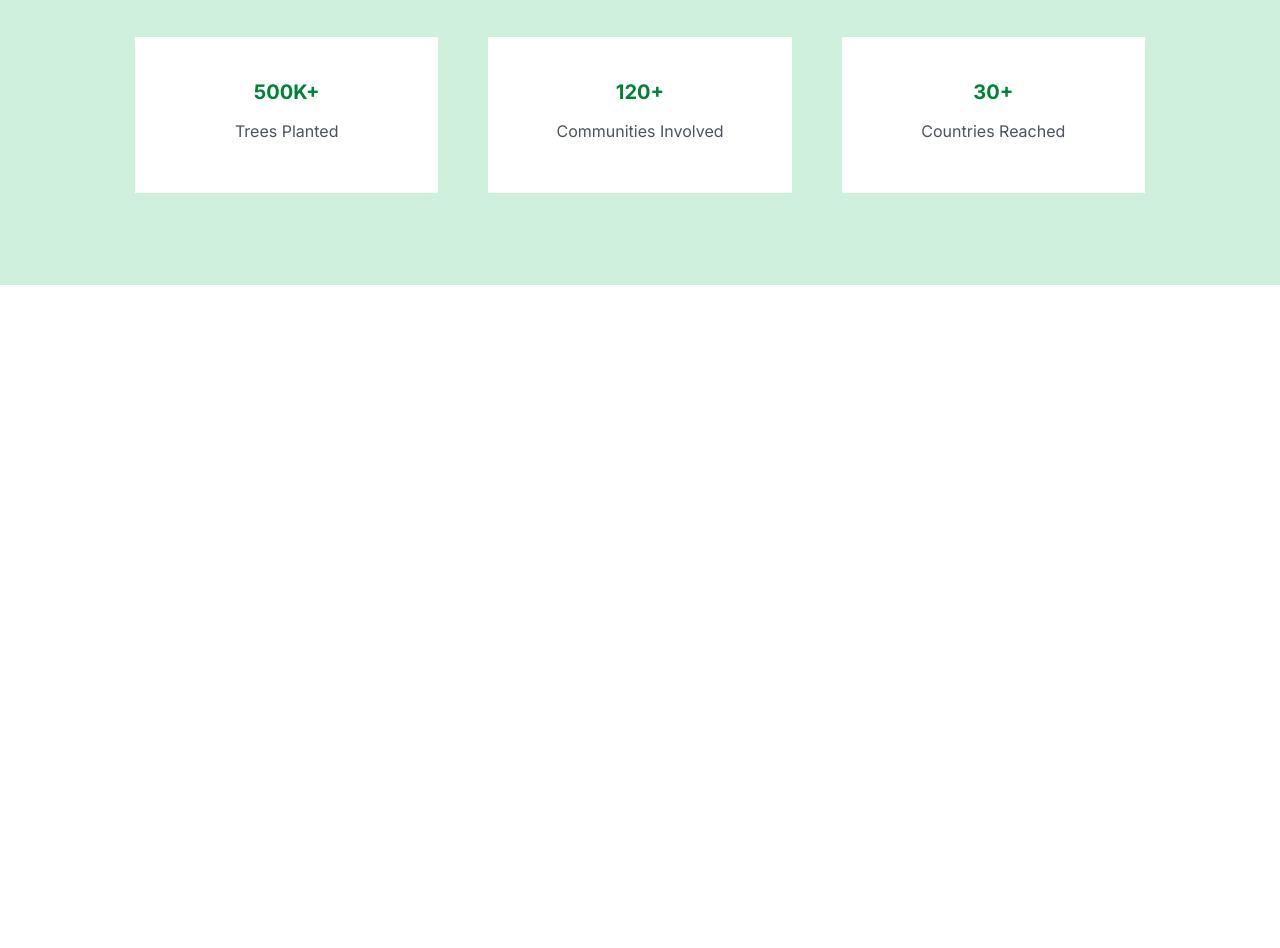
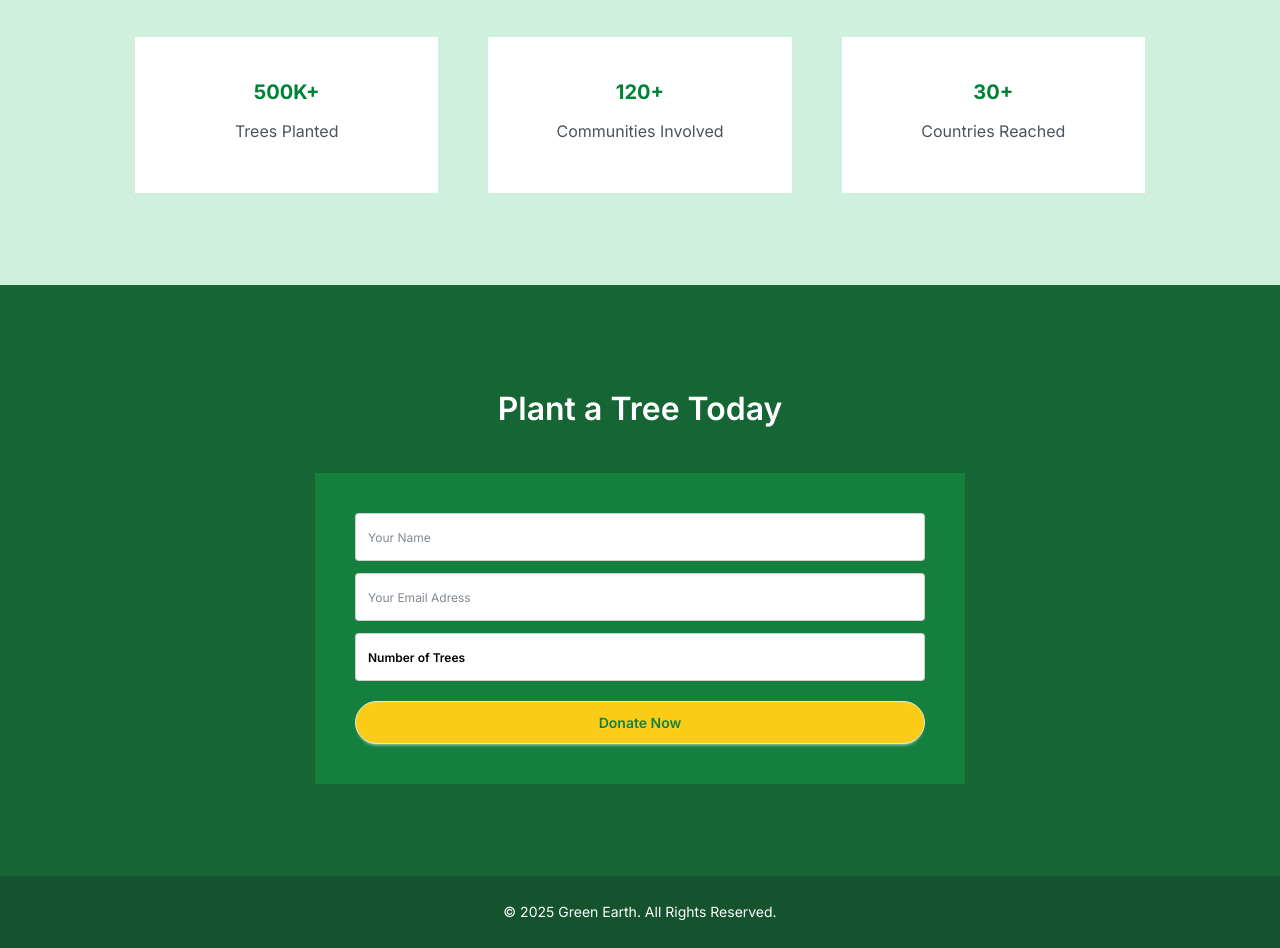
Before and after one commit to Hamidul-Hridoy/Assignment-06, a plain HTML site: page index.html in a window 1280 px wide. Shown: the part 1734-2682 px from the top of the page. Before the commit the page ends 2019 px from the top, so only its background shows below. Drawn offline with nearby package versions, Linux system fonts and the light colour scheme; no server answers; a web font is replaced by a local one.

Commit message:
fifth commit

```diff
--- a/index.html
+++ b/index.html
@@ -101,6 +101,20 @@
         <div class="w-[517px] h-[156px] bg-white text-center py-[40px]"><h2 class="text-[20px] text-green-700 font-bold">30+</h2><p class="mt-[12px] text-[16px] text-[#1F2937] opacity-80">Countries Reached</p></div>
     </div>
     </section>
+    <section class="w-100% h-[591px] bg-[#166534]">
+      <h1 class="text-[32px] text-white font-semibold text-center pt-[100px]">Plant a Tree Today</h1>
+      <div class="max-w-[650px] mx-auto bg-[#15803D] mt-[40px] flex flex-col justify-center items-center py-[40px] text-[16px]">
+        <input type="text" placeholder="Your Name" class="input input-sm w-[570px] h-[48px] placeholder-[#818891] placeholder-opacity-50" />
+        <input type="text" placeholder="Your Email Adress" class="input input-sm w-[570px] h-[48px] mt-[12px] placeholder-[#818891] placeholder-opacity-50" />
+        <input type="text" placeholder="Number of Trees" class="input input-sm w-[570px] h-[48px] mt-[12px] placeholder-black font-semibold" />
+        <button class="btn rounded-[999px] text-[#15803D] bg-[#FACC15] mt-[20px] w-[570px] h-[43px]">Donate Now</button>
+      </div>
+    </section>
+    <footer class="footer sm:footer-horizontal footer-center bg-base-300 text-base-content p-4 h-[72px] w-100% bg-[#14532D] text-white">
+      <aside>
+      <p>© 2025 Green Earth. All Rights Reserved.</p>
+      </aside>
+    </footer>
 
     <!-- JS file  -->
      <script src="/main.js"></script>
```
